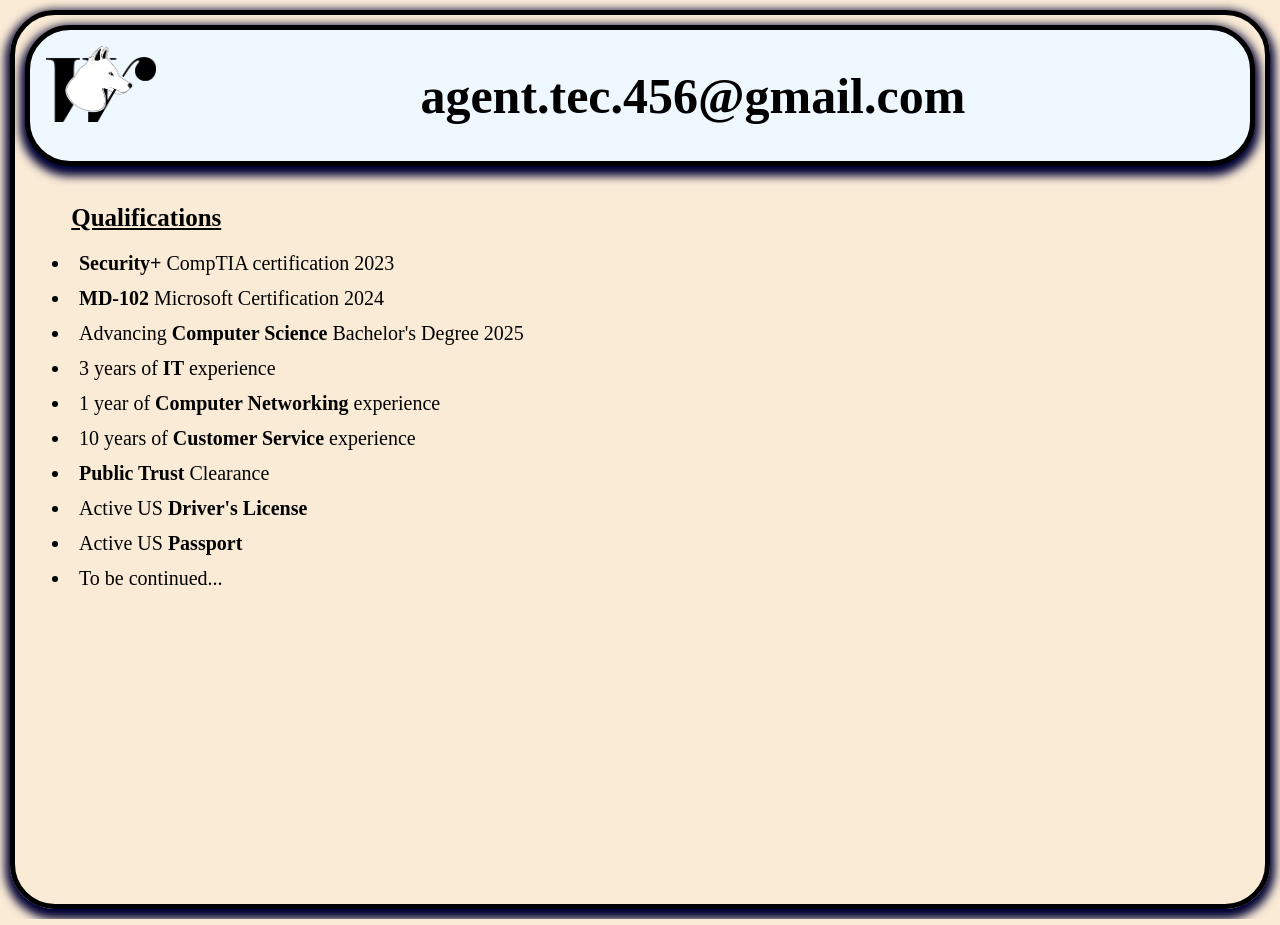
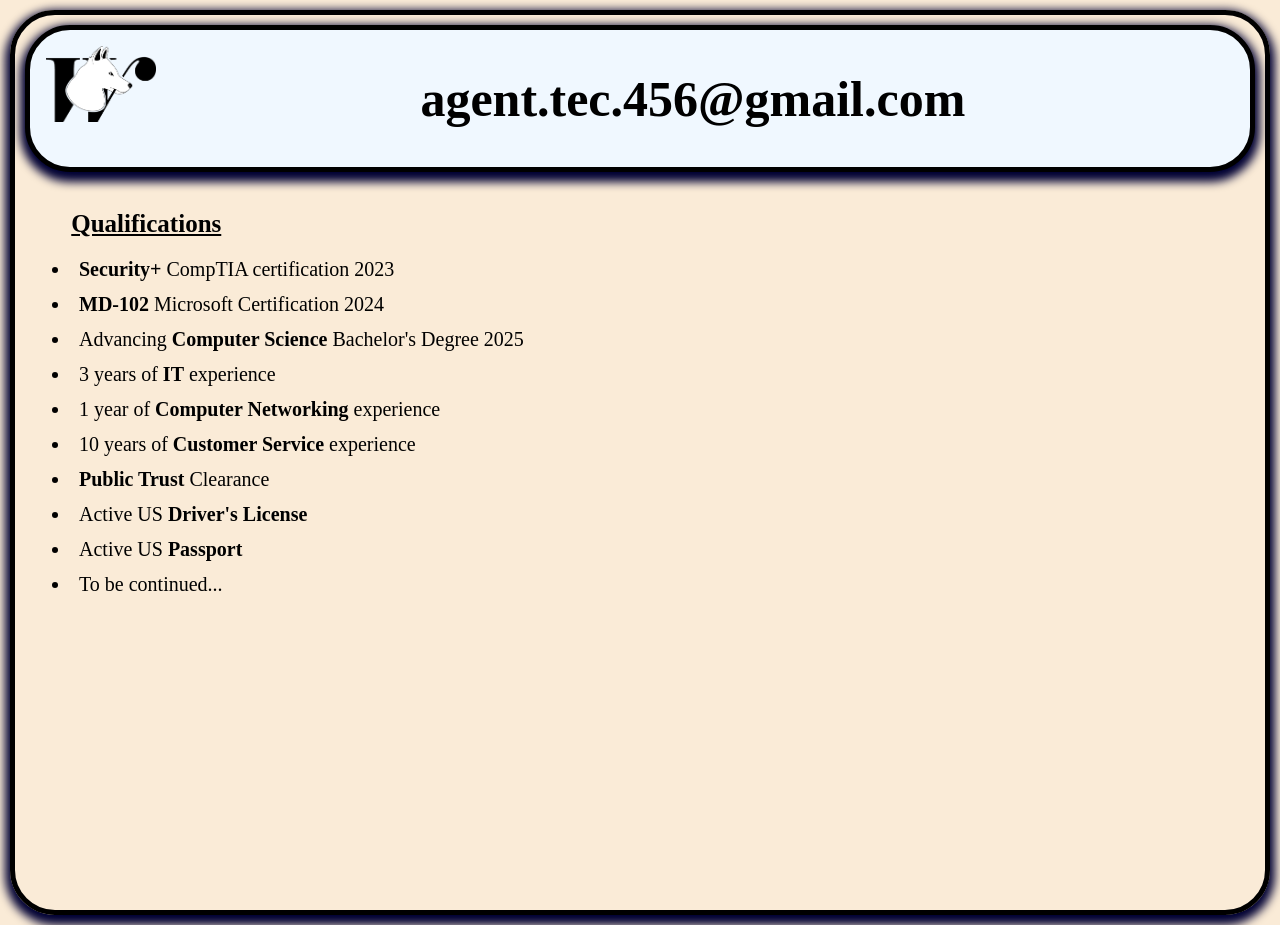
Before and after one commit to a9ent789/CSC104Final, a plain HTML site: page index.html in a window 1280 px wide. Drawn offline with Linux system fonts and the light colour scheme.

Commit message:
Update FinalCSS.css

```diff
--- a/FinalCSS.css
+++ b/FinalCSS.css
@@ -15,17 +15,16 @@
 /*This is specifically for the icon*/
 .icon{
 	width: 30%;
-	margin: 1%;
+	padding: 1%;
 	float: left;
-	margin-left: 1%;
 }
 
 /*This is all the settings to keep the email in the correct place*/
 .email{
 	text-align: left;
 	font-size: 50px;
-	margin-bottom: 3%;
-	margin-top: 3%;
+	padding-bottom: .25%;
+	padding-top: 0.25%;
 }
 /*This is to keep the header in the center and the icon in the left*/
 h1{
```
